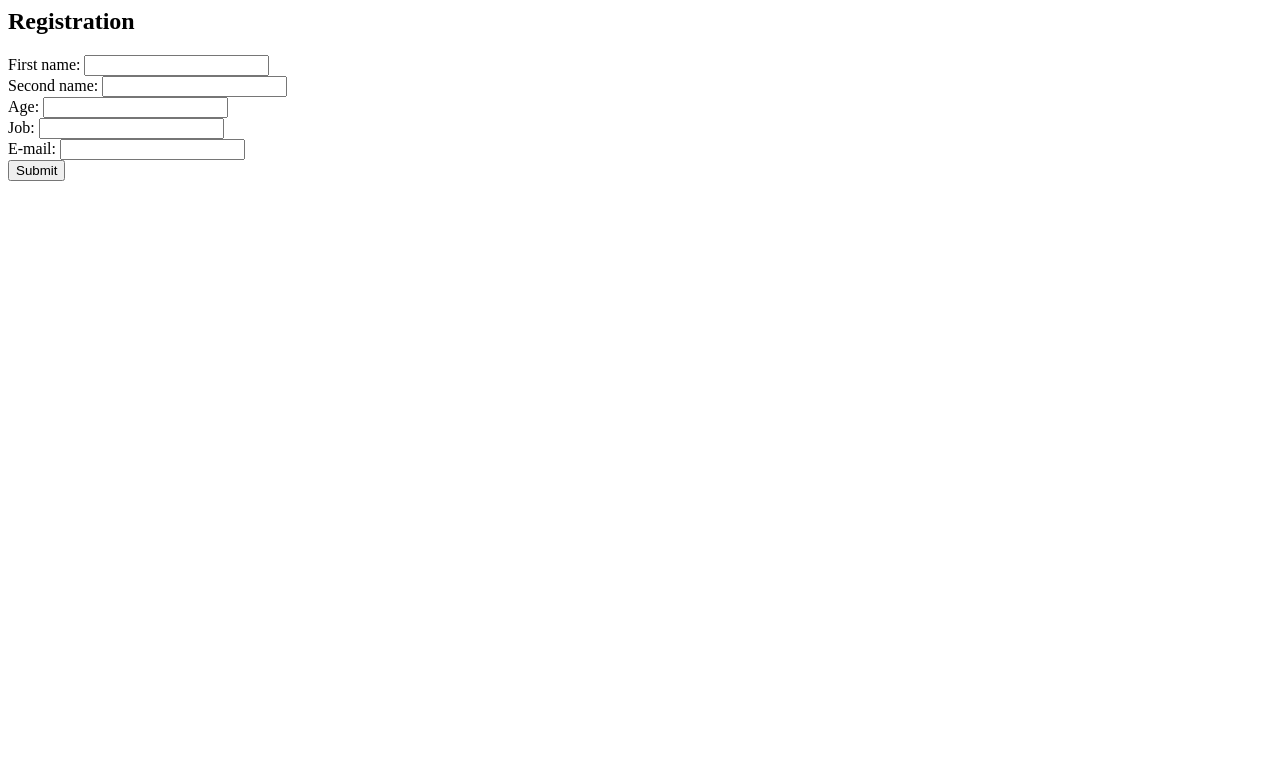
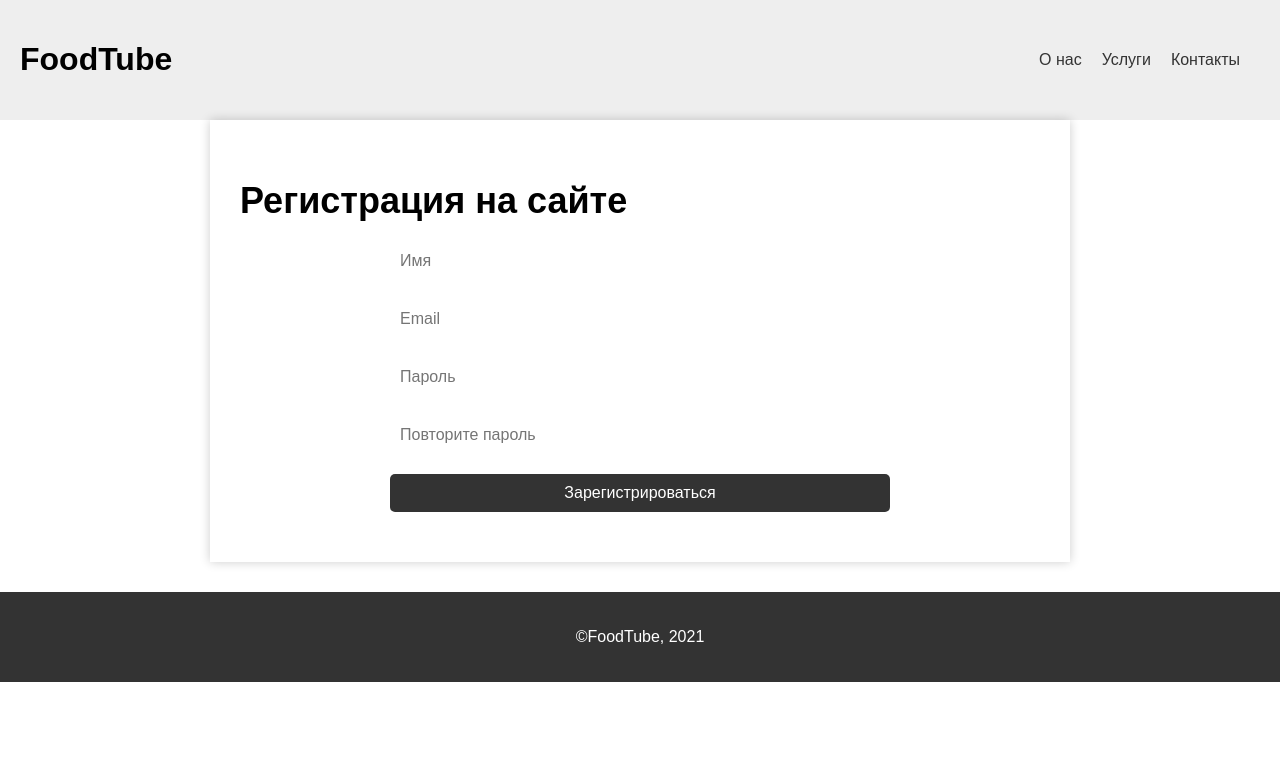
Before and after one commit to 42praktika/PHP-Base-Course-Public, a PHP site: page /Project/views/presentation.php in a window 1280 px wide. Shown: the top 783 px of the page. Run offline with PHP 8.4, Linux system fonts and the light colour scheme.

Commit message:
Additional Commit from Project
Added little changes and moved css into web

```diff
--- a/Project/views/presentation.php
+++ b/Project/views/presentation.php
@@ -1,16 +1,119 @@
-<html lang="ru">
+<!DOCTYPE html>
+<html>
 <head>
-    <title>FourOFour</title>
     <meta charset="UTF-8">
+    <title>FoodTube - Регистрация</title>
+    <style>
+        body {
+            font-family: Arial, sans-serif;
+            margin: 0;
+            padding: 0;
+        }
+
+        header {
+            background-color: #eee;
+            padding: 20px;
+            display: flex;
+            justify-content: space-between;
+            align-items: center;
+        }
+
+        nav ul {
+            list-style: none;
+            margin: 0;
+            padding: 0;
+            display: flex;
+        }
+
+        nav li {
+            margin-right: 20px;
+        }
+
+        nav a {
+            text-decoration: none;
+            color: #333;
+        }
+
+        section {
+            max-width: 800px;
+            margin: 0 auto 30px auto;
+            padding: 30px;
+            background-color: #fff;
+            box-shadow: 0px 0px 10px rgba(0, 0, 0, 0.2);
+        }
+
+        section h2 {
+            font-size: 36px;
+            margin-bottom: 20px;
+        }
+
+        section h3 {
+            font-size: 24px;
+            margin-bottom: 10px;
+        }
+
+        section img {
+            max-width: 100%;
+            margin-top: 30px;
+        }
+
+        form {
+            display: flex;
+            flex-direction: column;
+            max-width: 500px;
+            margin: 0 auto;
+        }
+
+        form input,
+        form textarea {
+            padding: 10px;
+            margin-bottom: 20px;
+            width: 100%;
+            border-radius: 5px;
+            border: none;
+            font-size: 16px;
+        }
+
+        form input[type="submit"] {
+            padding: 10px;
+            background-color: #333;
+            color: #fff;
+            border: none;
+            font-size: 16px;
+            cursor: pointer;
+        }
+
+        footer {
+            background-color: #333;
+            color: #fff;
+            padding: 20px;
+            text-align: center;
+        }
+    </style>
 </head>
 <body>
-<h2>Registration</h2>
-<form action="http://127.0.0.1:8042/handle" method="post">
-    First name: <input type="text" name="firstName"><br>
-    Second name: <input type="text" name="secondName"><br>
-    Age: <input type="text" name="age"><br>
-    Job: <input type="text" name="job"><br>
-    E-mail: <input type="text" name="email"><br>
-    <input type="submit" value="Submit">
-</form>
+<header>
+    <h1>FoodTube</h1>
+    <nav>
+        <ul>
+            <li><a href="/about">О нас</a></li>
+            <li><a href="#services">Услуги</a></li>
+            <li><a href="#contact">Контакты</a></li>
+        </ul>
+    </nav>
+</header>
+<section>
+    <h2>Регистрация на сайте</h2>
+    <form>
+        <input type="text" placeholder="Имя">
+        <input type="email" placeholder="Email">
+        <input type="password" placeholder="Пароль">
+        <input type="password" placeholder="Повторите пароль">
+        <input type="submit" value="Зарегистрироваться">
+    </form>
+</section>
+<footer>
+    <p>&copy;FoodTube, 2021</p>
+</footer>
 </body>
+</html>
```
Also changed, not shown: Project/views/about.php (+82 -1 lines), Project/web/css/about.css (renamed from Project/views/css/about.css).
